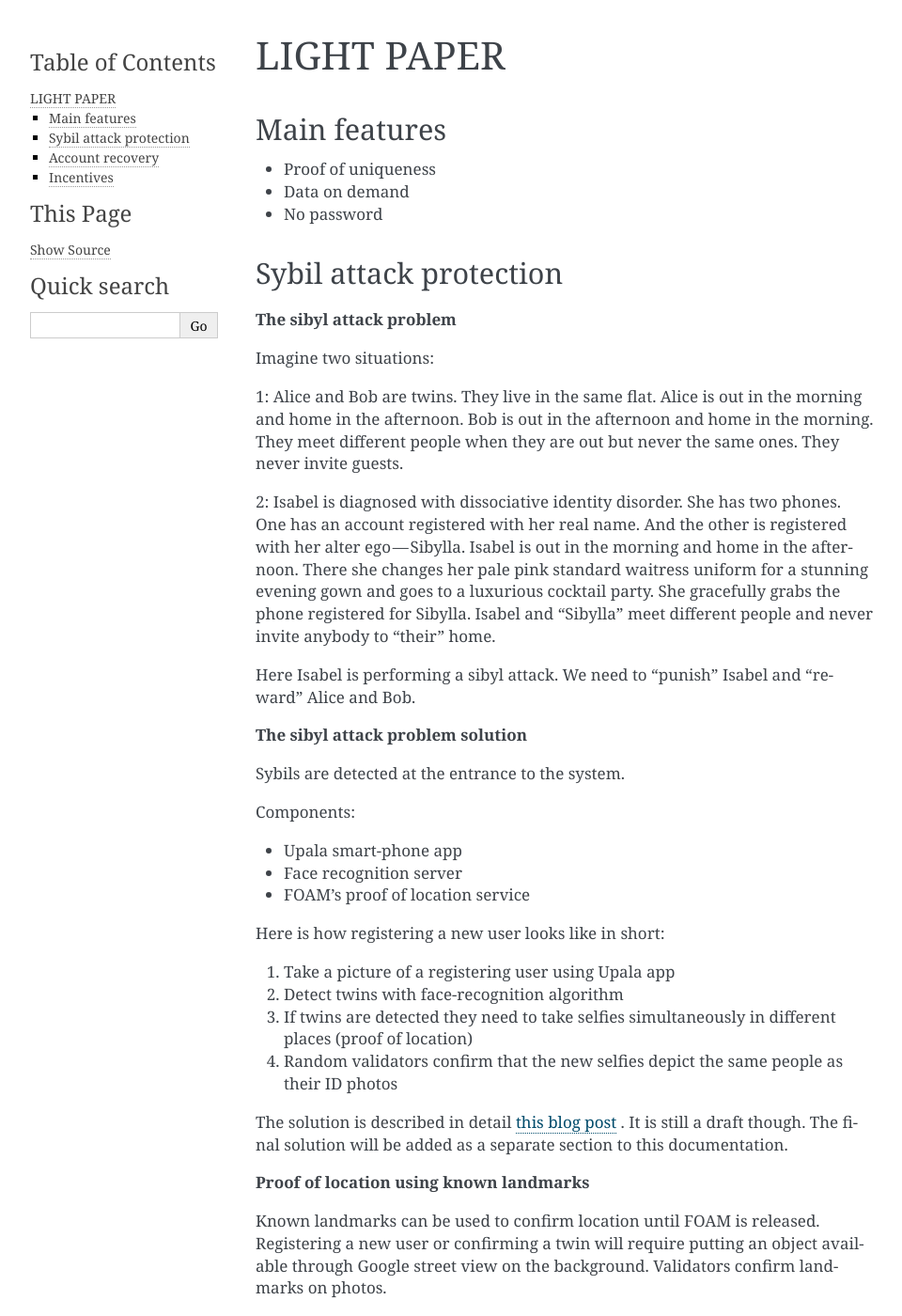
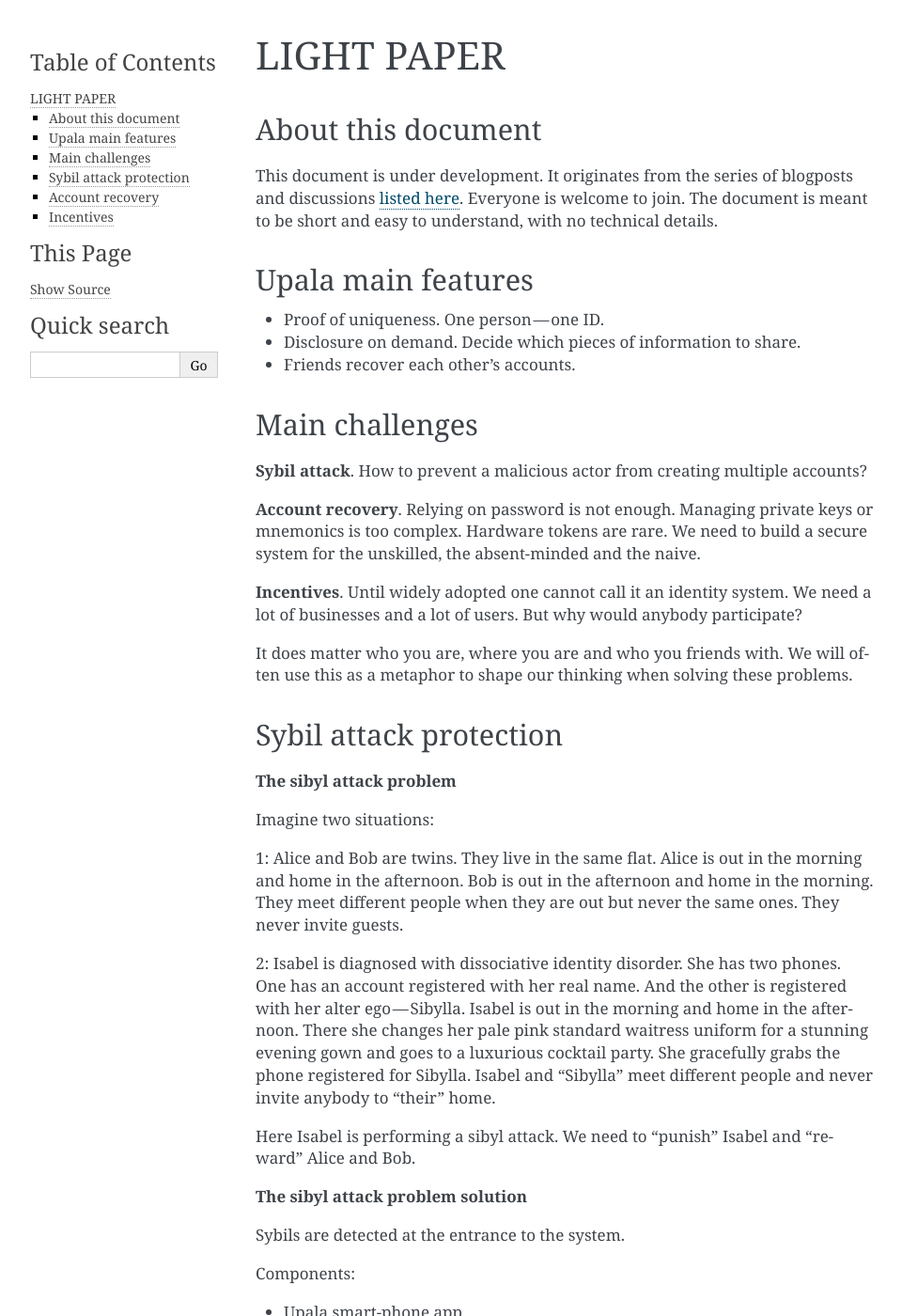
Before and after one commit to upala-digital-identity/docs, a Sphinx documentation site: the page built from source/whitepaper.rst, in a window 1280 px wide and 1400 px high. Shown: the whole window at 94% size, without its empty margins (148-1108 px from the left). Built offline with Sphinx 7.4.7, drawn with Linux system fonts in a browser that asks for light colours; some of the changed text lies outside the part shown.

Commit message:
Light paper initial draft

```diff
--- a/source/index.rst
+++ b/source/index.rst
@@ -13,6 +13,8 @@ Links:
 - `Twitter <https://twitter.com/TheUpala/>`_
 - `Telegram <https://t.me/upala_cherish_the_difference/>`_
 - `GitHub <https://github.com/porobov/upala-docs/>`_ (edit this documentation)
+- Join mail list
+- Reddit
 
 Upala documentation:
 ====================
--- a/source/whitepaper.rst
+++ b/source/whitepaper.rst
@@ -2,14 +2,25 @@
 LIGHT PAPER
 ===========
 
-Main features
--------------
-- Proof of uniqueness
-- Data on demand
-- No password
+About this document
+-------------------
+This document is under development. It originates from the series of blogposts and discussions `listed here <https://airtable.com/shrNQ0VClgqBiHmkL/>`_. Everyone is welcome to join. The document is meant to be short and easy to understand, with no technical details.
 
+Upala main features
+-------------------
+- Proof of uniqueness. One person — one ID.
+- Disclosure on demand. Decide which pieces of information to share.
+- Friends recover each other's accounts.
 
+Main challenges
+---------------
+**Sybil attack**. How to prevent a malicious actor from creating multiple accounts?
 
+**Account recovery**. Relying on password is not enough. Managing private keys or mnemonics is too complex. Hardware tokens are rare. We need to build a secure system for the unskilled, the absent-minded and the naive.
+
+**Incentives**. Until widely adopted one cannot call it an identity system. We need a lot of businesses and a lot of users. But why would anybody participate?
+
+It does matter who you are, where you are and who you friends with. We will often use this as a metaphor to shape our thinking when solving these problems.
 
 Sybil attack protection
 -----------------------
@@ -34,14 +45,14 @@ Components:
 - Face recognition server
 - FOAM’s proof of location service
 
-Here is how registering a new user looks like in short:
+Registering a new user:
 
 1. Take a picture of a registering user using Upala app
 2. Detect twins with face-recognition algorithm
 3. If twins are detected they need to take selfies simultaneously in different places (proof of location)
 4. Random validators confirm that the new selfies depict the same people as their ID photos
 
-The solution is described in detail `this blog post <https://medium.com/six-degrees-of-separation/a-solution-to-sibyl-attack-problem-for-upala-identity-proof-system-ca924202ab8f>`_ . It is still a draft though. The final solution will be added as a separate section to this documentation.
+The solution is described in detail `this blog post <https://medium.com/six-degrees-of-separation/a-solution-to-sibyl-attack-problem-for-upala-identity-proof-system-ca924202ab8f>`_ . Which is still a draft though. The final solution will be added as a separate section to this documentation.
 
 **Proof of location using known landmarks**
 
@@ -54,6 +65,18 @@ The presented sibyl attack protection mechanism provides an additional benefit.
 Account recovery
 ----------------
 
+It does matter who you are, where you are and who you friends with. The 3 unique features are used to identify a person: face, location and friends. What if you want to recover your account:
+
+1. Search the account. Take a selfie with the Upala app.
+2. Select the one which belongs to you. You can't see any photos or names. Type your real name to select your account.
+3. Meet with some of your friends physically (with location proof) to unlock your account.
+
+Account recovery process is another incentive to connect (within the system) with trustworthy friends.
+
 
 Incentives
 ----------
+
+No bots in social networks, no spam (as spammers will not be able to abuse single account too much), no CAPTCHA. These are some of the benefits and incentives both for users and services.
+
+This is probably not enough for the start. Needs more research.
```
Also changed, not shown: other parts of source/index.rst (+1 -0 lines), 8 other files.
